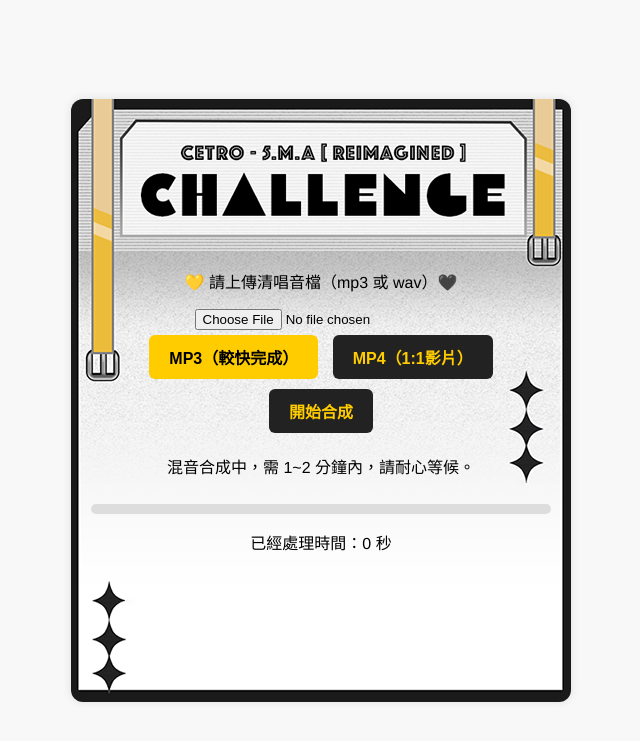
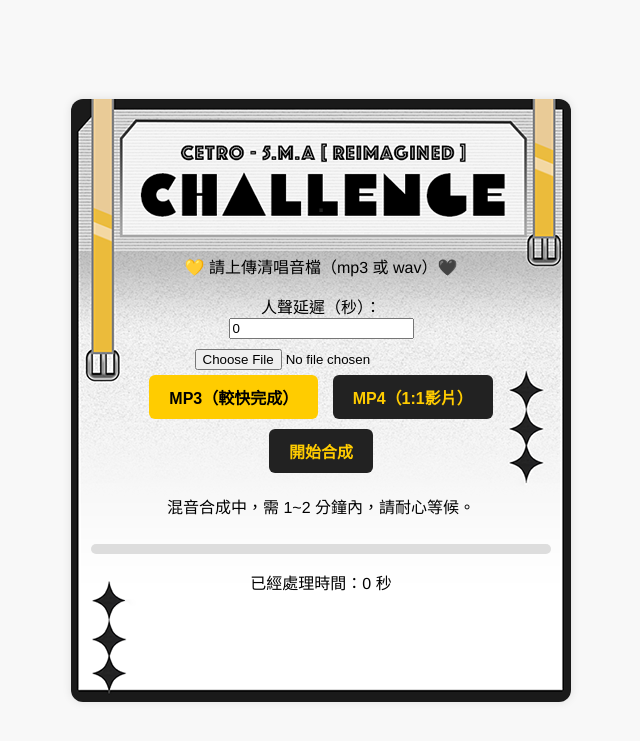
Before and after one commit to Novemk/vocal-mixerSTR, a Flask app: page / in a window 1280 px wide. Shown: the top 741 px of the page, without its empty margins (319-959 px from the left). Run offline with Flask 3, Linux system fonts and the light colour scheme.

Commit message:
Update index.html

```diff
--- a/templates/index.html
+++ b/templates/index.html
@@ -7,8 +7,11 @@
 </head>
 <body>
     <div class="container">
-        <h1></h1>
+        <h2>.</h2>
         <p> 💛 請上傳清唱音檔（mp3 或 wav）🖤 </p>
+
+        <label for="delayInput">人聲延遲（秒）：</label>
+        <input type="number" id="delayInput" value="0" min="0" step="0.1" style="margin-bottom: 10px;">
 
         <input type="file" id="audioFile">
         <div class="btn-group">
```
